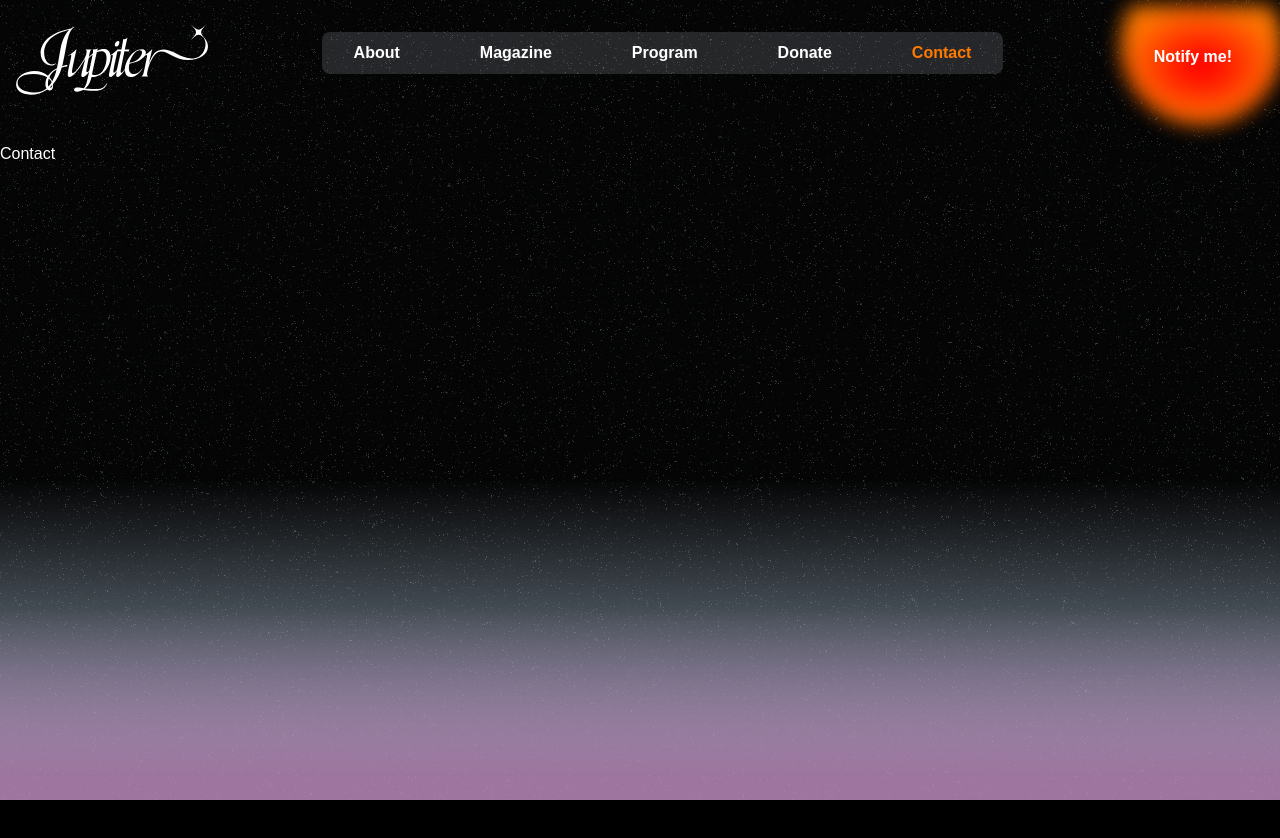
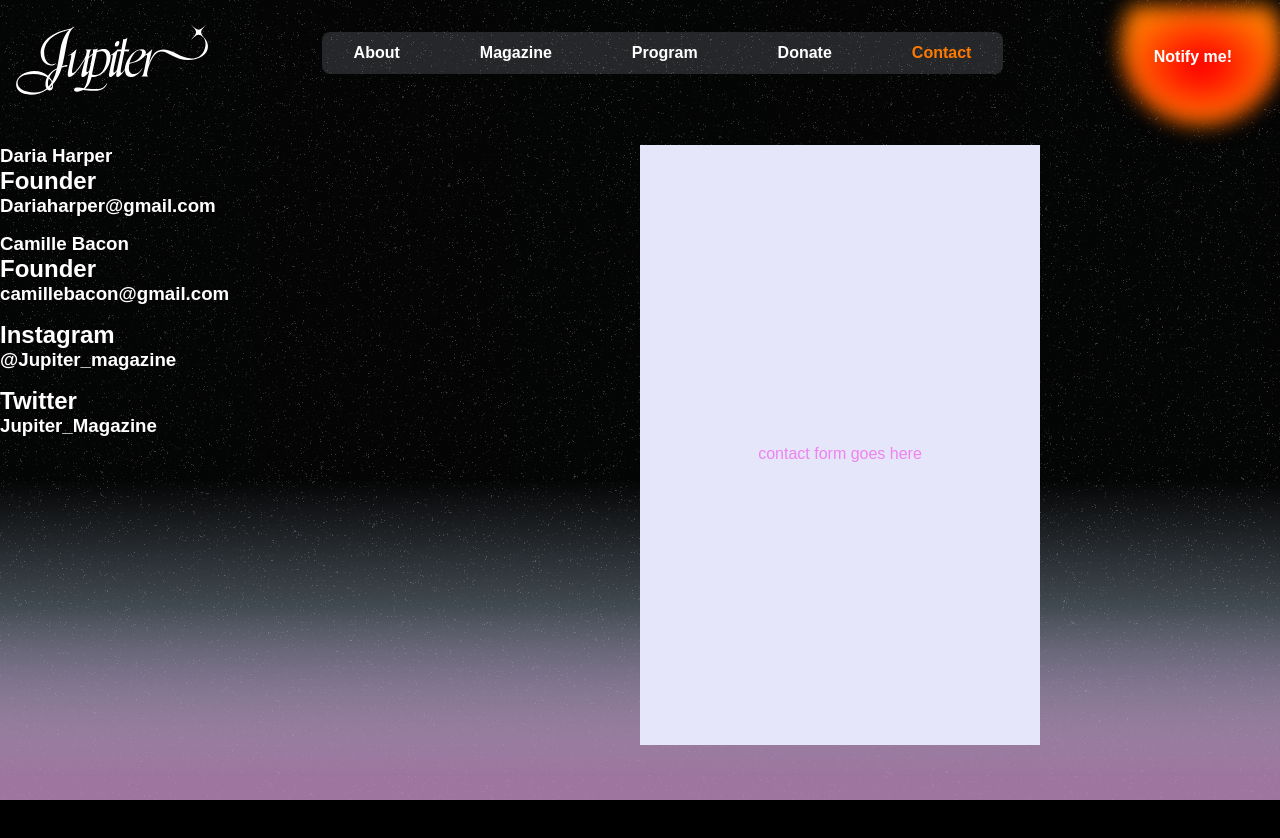
Before and after one commit to lizetteayala1211/jupiter-mag, a Next.js app: page /contact in a window 1280 px wide. Shown: the top 838 px of the page. Before the commit the page ends 800 px from the top, so only its background shows below. Built offline with nearby package versions, Linux system fonts and the light colour scheme; a web font is replaced by a local one.

Commit message:
add dummy content for desktop contact page

```diff
--- a/src/app/contact/page.tsx
+++ b/src/app/contact/page.tsx
@@ -1,5 +1,37 @@
+"use client"
+
 import { Base } from "@/components/base"
+import { ContactSection, FormSection, Main } from "./styled"
+import { Dummy } from "@/components/Dummy"
 
 export default function Contact() {
-  return <Base>Contact</Base>
+  return (
+    <Base>
+      <Main>
+        <ContactSection>
+          <div>
+            <h1>Daria Harper</h1>
+            <h2>Founder</h2>
+            <h3>Dariaharper@gmail.com</h3>
+          </div>
+          <div>
+            <h1>Camille Bacon </h1>
+            <h2>Founder</h2>
+            <h3>camillebacon@gmail.com</h3>
+          </div>
+          <div>
+            <h2>Instagram</h2>
+            <h3>@Jupiter_magazine</h3>
+          </div>
+          <div>
+            <h2>Twitter</h2>
+            <h3>Jupiter_Magazine</h3>
+          </div>
+        </ContactSection>
+        <FormSection>
+          <Dummy width={400} height={600} text="contact form goes here" />
+        </FormSection>
+      </Main>
+    </Base>
+  )
 }
--- /dev/null
+++ b/src/app/contact/styled.ts
@@ -0,0 +1,22 @@
+import { SharedGridMain } from "@/utils/layout"
+import styled from "styled-components"
+
+export const Main = styled(SharedGridMain)`
+  grid-template-areas:
+    "contact"
+    "form";
+  grid-template-columns: 1fr 1fr;
+  grid-template-areas: "contact form";
+`
+
+export const ContactSection = styled.section`
+  grid-area: contact;
+  display: flex;
+  flex-direction: column;
+  gap: 1em;
+`
+
+export const FormSection = styled.section`
+  grid-area: form;
+  display: flex;
+`
--- a/src/app/globals.css
+++ b/src/app/globals.css
@@ -4,6 +4,7 @@
 :root {
   /* padding */
   --padding-body: 4em;
+  --padding-contact: 8em 24em;
 
   /* z indices */
   --z-index-three: 1000;
```
